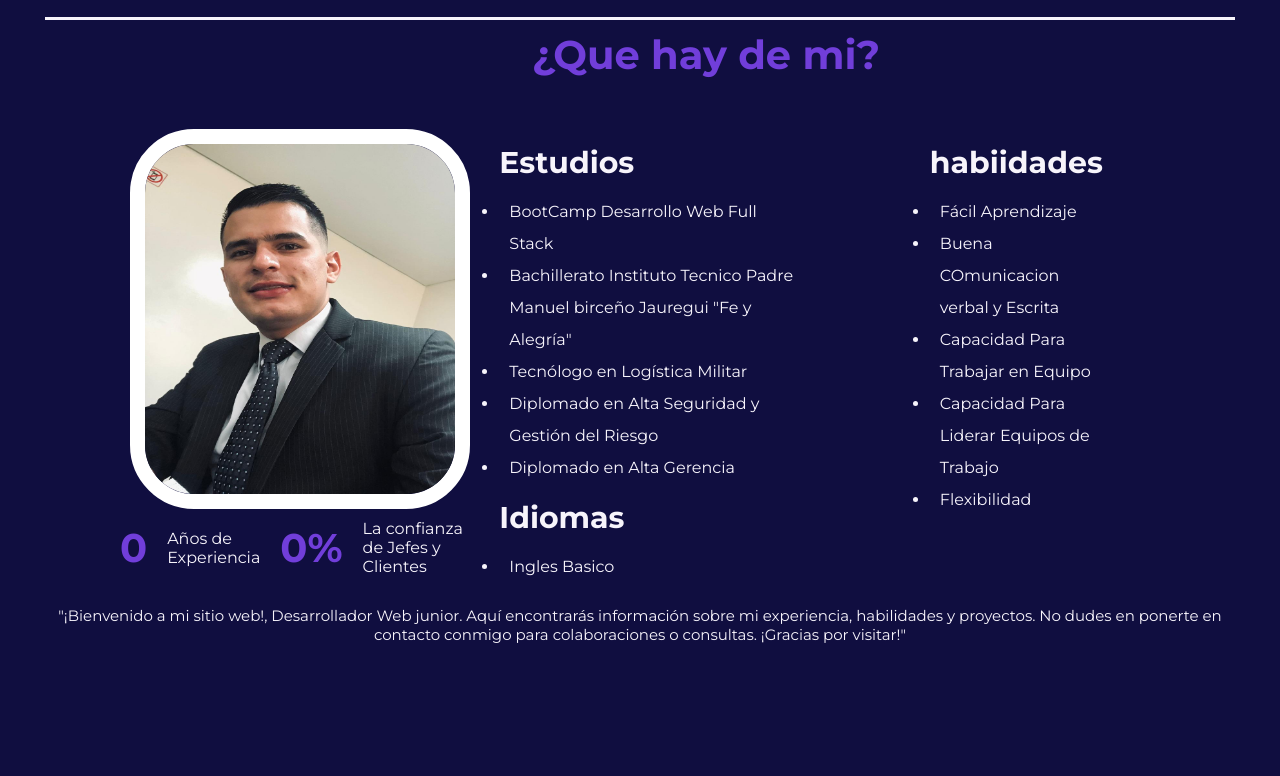
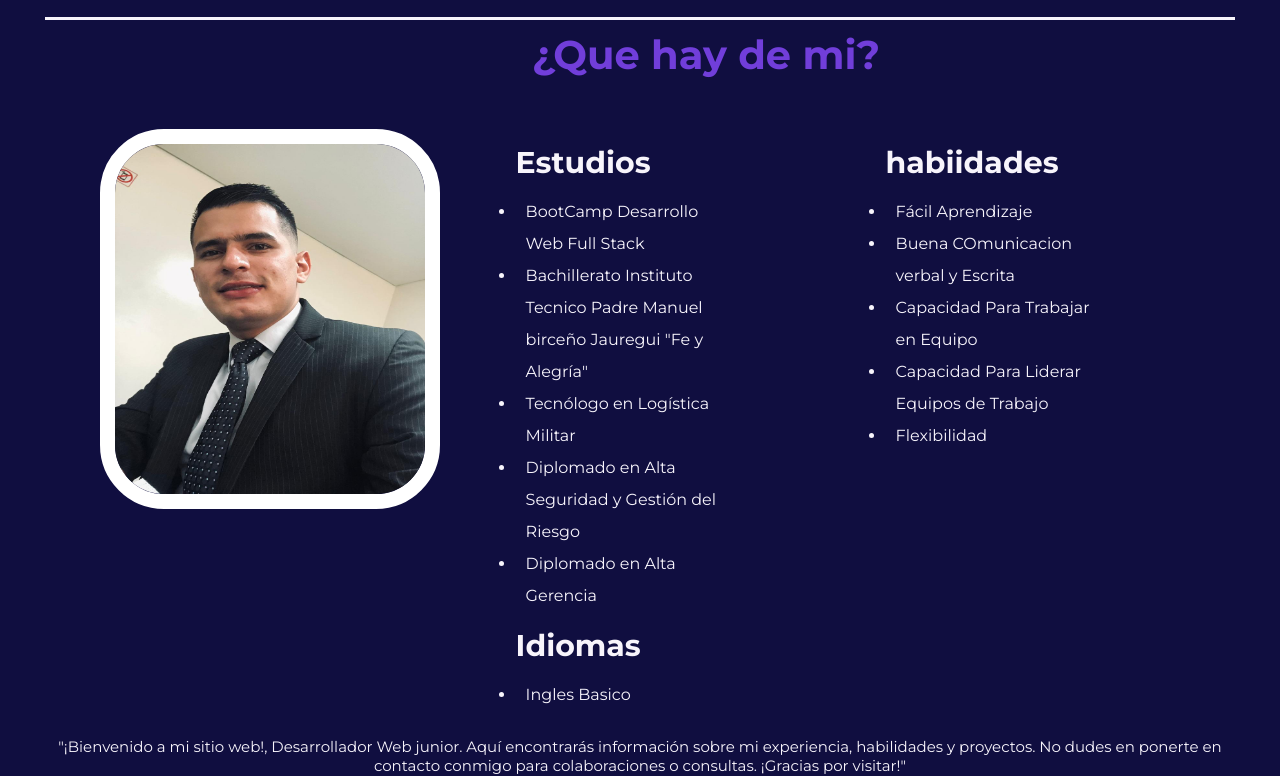
Before and after one commit to AngelloGonzalez/Entregas, a plain HTML site: page pages/conoceme.html in a window 1280 px wide. Shown: the part 73-849 px from the top of the page. Before the commit the page ends 800 px from the top, so only its background shows below. Drawn offline with nearby package versions, Linux system fonts and the light colour scheme.

Commit message:
repositorio actualizado

```diff
--- a/pages/conoceme.html
+++ b/pages/conoceme.html
@@ -32,8 +32,8 @@ tambien habilidades e idiomas aprendidos dentro de un main-->
                     <li><a class="listaHover" href="../pages/contacto.html">Contacto</a></li>
                     <li><a class="listaHover" href="../pages/proyectos.html">Proyectos</a></li>
                     <li><a class="listaHover" href="../pages/experiencia.html">Experiencia</a></li>
-                    <li><a class="icon listaHover" href="https://mail.google.com/"><i class="bi bi-envelope-fill"></i></a></li>
-                    <li><a class="icon listaHover" href="https://es.wikipedia.org/wiki/Tel%C3%A9fono"><i class="bi bi-telephone-fill"></i></a></li>
+                    <li><a class="icon listaHover" href="mailto:angellog9714@gmail.com"><i class="bi bi-envelope-fill"></i></a></li>
+                    <li><a class="icon listaHover" href="https://wa.me/+523132508600?text=Contactame"><i class="bi bi-telephone-fill"></i></a></li>
                     <li><a class="icon listaHover" href="https://github.com/AngelloGonzalez"><i class="bi bi-github"></i></a></li>
                  </ul>
             </div>
--- a/styles/conoceme.css
+++ b/styles/conoceme.css
@@ -109,7 +109,7 @@ h1{
 
 section{
     display: flex;
-    justify-content: space-between;
+    justify-content: space-around;
 }
 
 .fotoP{
@@ -124,6 +124,7 @@ section{
     border: solid white 15px;
     border-radius: 4rem;
 }
+/* Cambiar el none cuando se tenga experiencia */
 
 .exp{
     display: flex;
@@ -134,7 +135,7 @@ section{
     color: var(--colorText);
     padding-top: 10px;
     padding-bottom: 10px;
-
+    display: none;
 }
 
 .datos{
@@ -145,6 +146,8 @@ section{
 
 .contenido{
     color: var(--colorText);
+    width: 35%;
+    padding-left: 7%;
 }
 
 .contenido li{
@@ -167,6 +170,6 @@ footer{
     justify-content: center;
     text-align: center;
     padding: 50px;
-    padding-top: 20px;
+    padding-top: 2%;
     padding-bottom: 1px;
 }
--- a/styles/contacto.css
+++ b/styles/contacto.css
@@ -93,6 +93,11 @@ h1{
     padding-top: 40px;
 }
 
+main{
+    width: 100%;
+    height: 70vh;
+}
+
 section{
     margin: 0 180px;
     display: flex;
@@ -156,5 +161,10 @@ section div{
 
 footer{
     color: var(--fondo);
-    border: solid #DAB9FF;
+    font-size: 15px;
+    font-family: var(--textos);
+    display: flex;
+    justify-content: center;
+    text-align: center;
+    padding-top: 1%;
 }
```
Also changed, not shown: index.html (+2 -2 lines), pages/contacto.html (+7 -4 lines), pages/experiencia.html (+11 -0 lines), pages/proyectos.html (+11 -0 lines).
